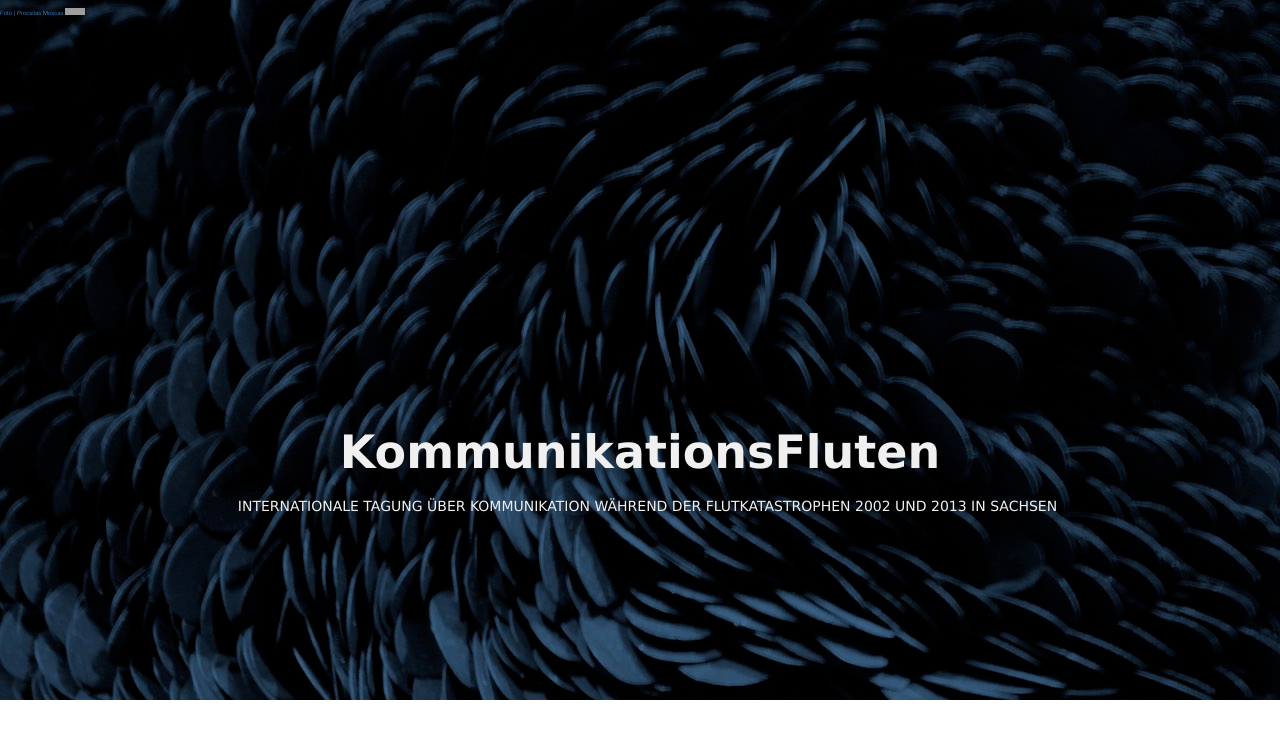
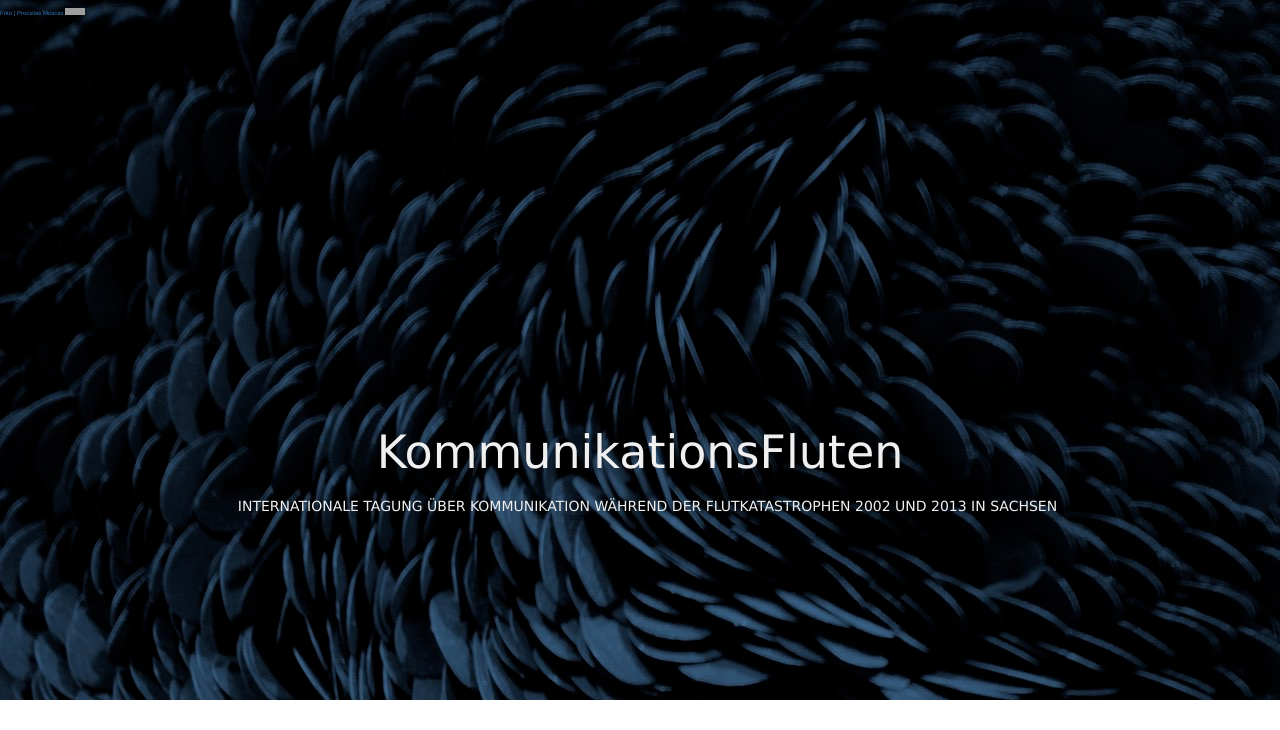
Before and after one commit to susedev/test, a Jekyll site: the page built from index.html, in a window 1280 px wide. Shown: the top 730 px of the page. Built offline with Jekyll 4.4.1, drawn with Linux system fonts in a browser that asks for light colours; nearby versions of some CDN libraries; grey boxes are pictures that could not be loaded.

Commit message:
Update home.html

```diff
--- a/_layouts/home.html
+++ b/_layouts/home.html
@@ -11,7 +11,7 @@
 <header class="intro-header" style="background-image: url('{{ site.base_url }}/background-1280x800.jpg'); display: block; max-height: 100%; max-width: 100%;">
     <a href="https://www.flickr.com/photos/procsilas/3010458671/in/photostream/" style="font-size: 6px; color:#808080,"> Foto | Procsilas Moscas </a>
     <a rel="license" href="http://creativecommons.org/licenses/by/2.0/"><img alt="Creative Commons License" style="height: 7px; width: 20px; position:right;" src="https://i.creativecommons.org/l/by/2.0/88x31.png" /></a></p>
-    <a href="{{ site.base_url }}/konferenz-kommunikationsfluten.html"><p style="font-family: Verdana,Geneva,sans-serif; color:#F0F0F0; font-size: 46px; font-weight:bold; text-align: center; margin-top:400px; margin-bottom: ">KommunikationsFluten</p></a>
+    <a href="{{ site.base_url }}/konferenz-kommunikationsfluten.html"><p style="font-family: Verdana,Geneva,sans-serif; color:#F0F0F0; font-size: 46px; text-align: center; margin-top:400px; margin-bottom: ">KommunikationsFluten</p></a>
     <a href="{{ site.base_url }}/konferenz-kommunikationsfluten.html"><p style="font-family: Verdana,Geneva,sans-serif; font-size:14px; color:#F0F0F0; text-align: center; text-transform: uppercase;  padding-bottom:50px; margin-left: 15px;">Internationale Tagung über Kommunikation während der Flutkatastrophen 2002 und 2013 in Sachsen</p></a>
  </header>
 
```
